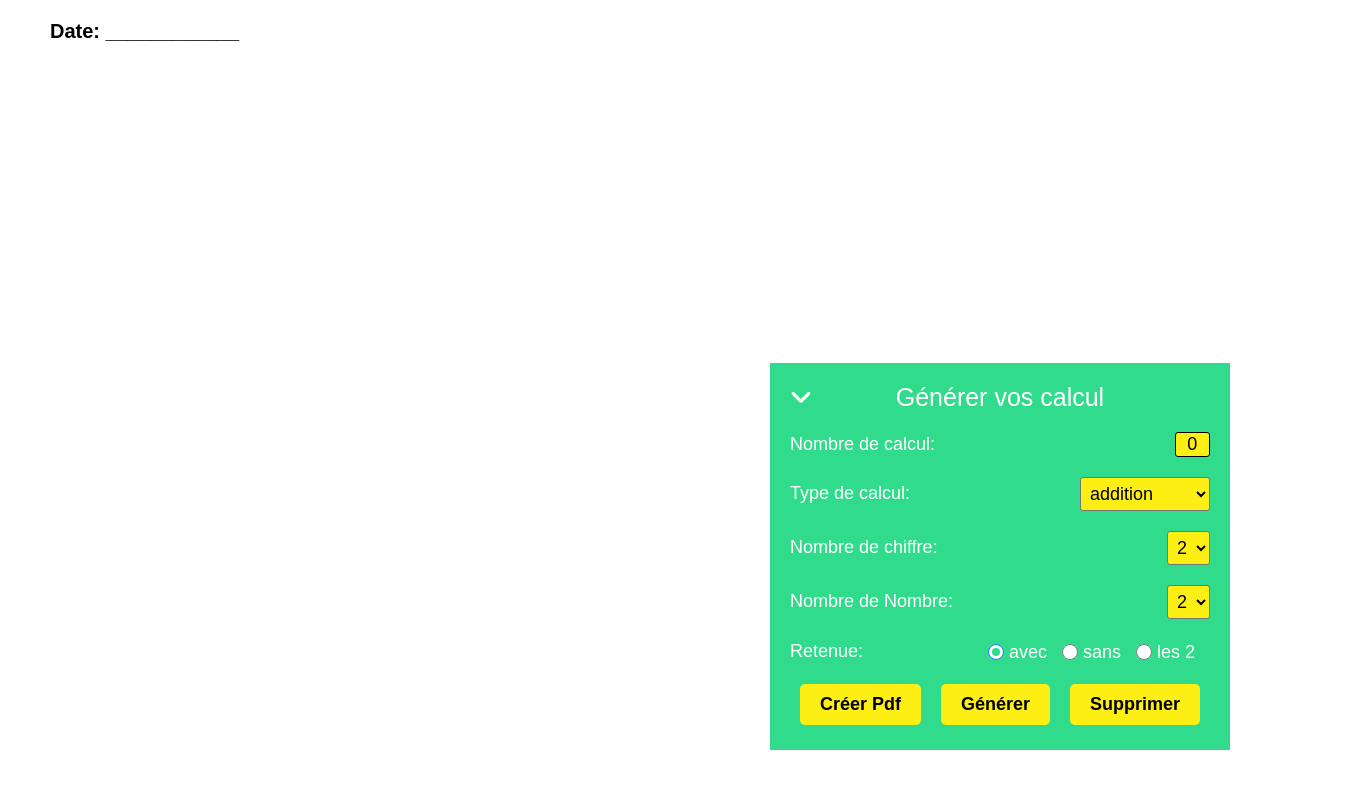
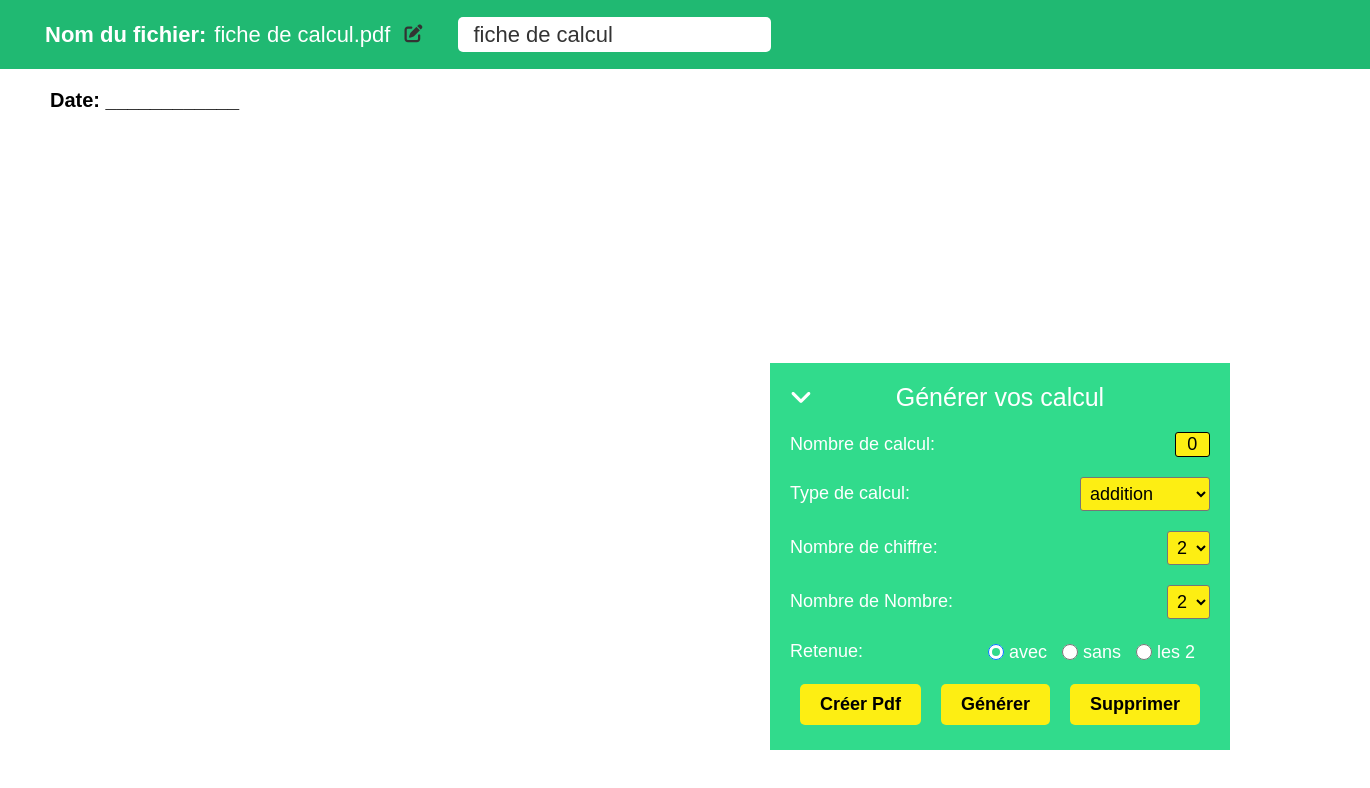
Before and after one commit to OlivierLem/calculationGenerator, a website: page generateur.html in a window 1280 px wide. Shown: the whole page, 1370 px wide, since content can reach past the window. Drawn offline with Linux system fonts and the light colour scheme.

Commit message:
ajoute la possibilité de renommer son fichier pdf créer

```diff
--- a/generateur.html
+++ b/generateur.html
@@ -20,10 +20,18 @@
   </head>
 
   <body>
+    <header>
+      <div>
+        <p>Nom du fichier: </p>
+        <p class="fileName">fiche de calcul.pdf</p>
+        <button><i class="fa-solid fa-pen-to-square"></i></button>
+        <input type="text" name="modifyNamePdf" class="visible" id="modifyNamePdf">
+      </div>
+    </header>
     <span class="pdfContent">
-      <header>
+      <div class="info">
         <p class=".date">Date: ____________</p>
-      </header>
+      </div>
       <div class="worksheet"></div>
     </span>
 
--- a/js/fonctionUtilitaire.js
+++ b/js/fonctionUtilitaire.js
@@ -128,3 +128,15 @@
         event.preventDefault();
   });
 }
+
+/**
+ * fonction pour enlever les espaces en trop
+ * @param {String} str
+ * @returns {String}
+ */
+function removeExtraSpace(str){
+    str = str.replace(/[\s]{2,}/g," "); // Enlève les espaces doubles, triples, etc.
+    str = str.replace(/^[\s]/, ""); // Enlève les espaces au début
+    str = str.replace(/[\s]$/,""); // Enlève les espaces à la fin
+    return str;
+}
--- a/js/script.js
+++ b/js/script.js
@@ -126,9 +126,20 @@ btnRemove.addEventListener("click", () => {
   operateur = undefined;
 });
 
+let namePdf = "fiche de calcul";
+const fileName = document.querySelector('.fileName');
+const buttonEditNamePdf = document.querySelector('header > div > button');
+const modifyNamePdf = document.querySelector('#modifyNamePdf');
+modifyNamePdf.value = namePdf;
+
+//Dévoile l'élément input:text pour modifier le noms du fichier pdf
+buttonEditNamePdf.addEventListener('click', function(){
+  this.classList.toggle('active')
+  modifyNamePdf.classList.toggle('visible');
+})
+
 const pdfContent = document.querySelector(".pdfContent");
 const btnPdf = document.querySelector("#btnPdf");
-let namePdf = "fiche de calcul";
 
 /**
  * ! mettre dans un element section les .contentCalc
@@ -145,6 +156,14 @@ let optPdf = {
   jsPDF:        { unit: 'mm', format: 'a4', orientation: 'portrait' }
 };
 
+
+modifyNamePdf.addEventListener('input', function(){
+  fileName.textContent=`${removeExtraSpace(this.value)}.pdf`
+  namePdf=removeExtraSpace(this.value)
+  optPdf.filename=`${removeExtraSpace(this.value)}.pdf`
+  console.log(namePdf);
+})
+
 btnPdf.addEventListener("click", () => {
   pdfContent.classList.add("active");
   html2pdf().set(optPdf).from(pdfContent).save();
--- a/scss/content/header.scss
+++ b/scss/content/header.scss
@@ -1,15 +1,48 @@
-/* header */
+header{
+    display: inline-flex;
+    justify-content: flex-start;
+    width: 100%;
+    padding-inline: 4.5rem;
+    font-size: 2.2rem;
+    font-weight: 600;
+    color: #ffffff;
+    background-color:  darken($primarySass, 10);
+}
 
-header{
-    display: flex;
-    justify-content: space-between;
+header div button{
+    background-color: transparent;
+    border: none;
+    color:  #333;
+    font-size: 1.8rem;
+    transition: color .3s;
+    &:hover, &.active{
+        color: var(--secondary);
+    }
+}
+header div{
+    display: inline-flex;
     align-items: center;
-    width: 60%;
-    font-size: 2rem;
-    margin-left: 5rem;
+}
+header div p:last-of-type{
+    font-weight: 500;
+    margin-inline: .8rem;
+}
 
-    & p{
-        font-weight: 600;
+header div input{
+    margin-left: 3rem;
+    opacity: 1;
+    color: transparent;
+    padding: .5rem 1rem .5rem 1.5rem;
+    border: none;
+    border-radius: .5rem;
+    transform-origin: left;
+    transform: scaleX(0);
+    transition: transform ease-in-out .5s,
+                color ease-in-out .15s .4s;
+
+    &.visible{
+        opacity: 1;
+        color: #333;
+        transform: scaleX(1);
     }
-
 }
--- /dev/null
+++ b/scss/content/info.scss
@@ -0,0 +1,15 @@
+/* header */
+
+div.info{
+    display: flex;
+    justify-content: space-between;
+    align-items: center;
+    width: 60%;
+    font-size: 2rem;
+    margin-left: 5rem;
+
+    & p{
+        font-weight: 600;
+    }
+
+}
--- a/scss/style.scss
+++ b/scss/style.scss
@@ -14,5 +14,6 @@ body {
 @import "libs/keyframes.scss";
 
 @import "content/header.scss";
+@import "content/info.scss";
 @import "content/container.scss";
 @import "content/generateur.scss";
```
Also changed, not shown: package.json (added, +19 -0 lines), css/style.css, 1 other file.
